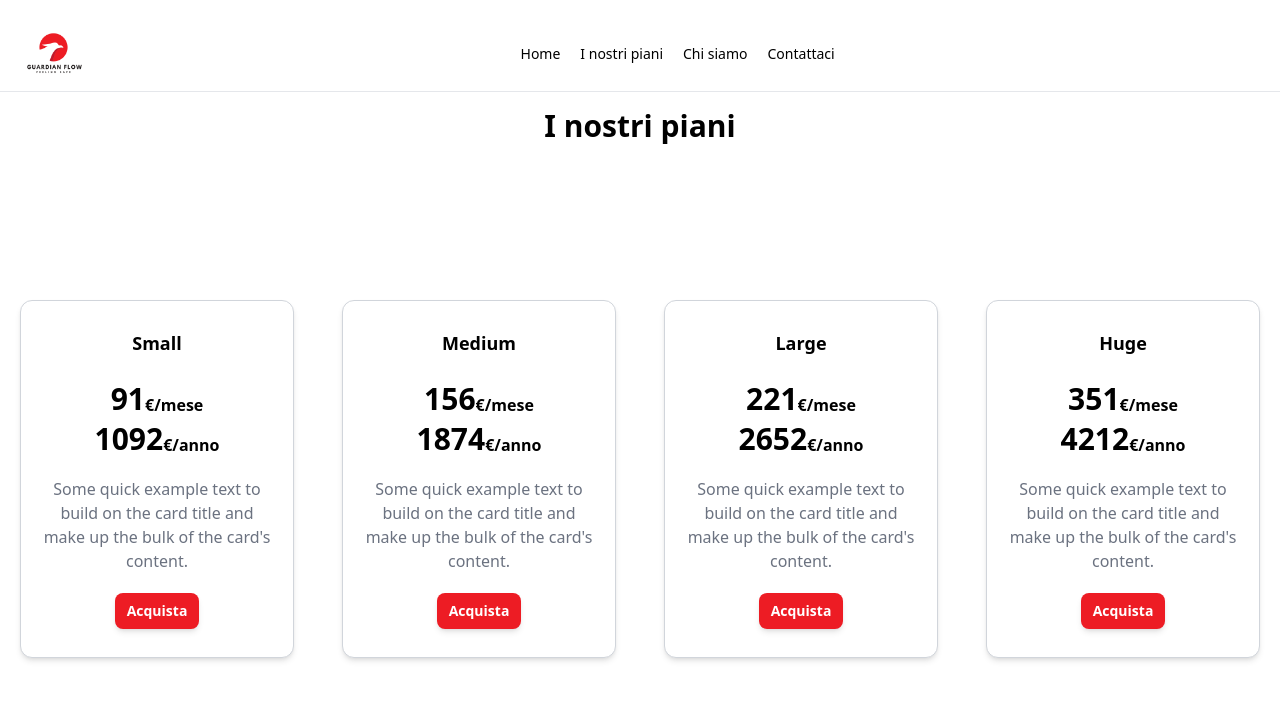
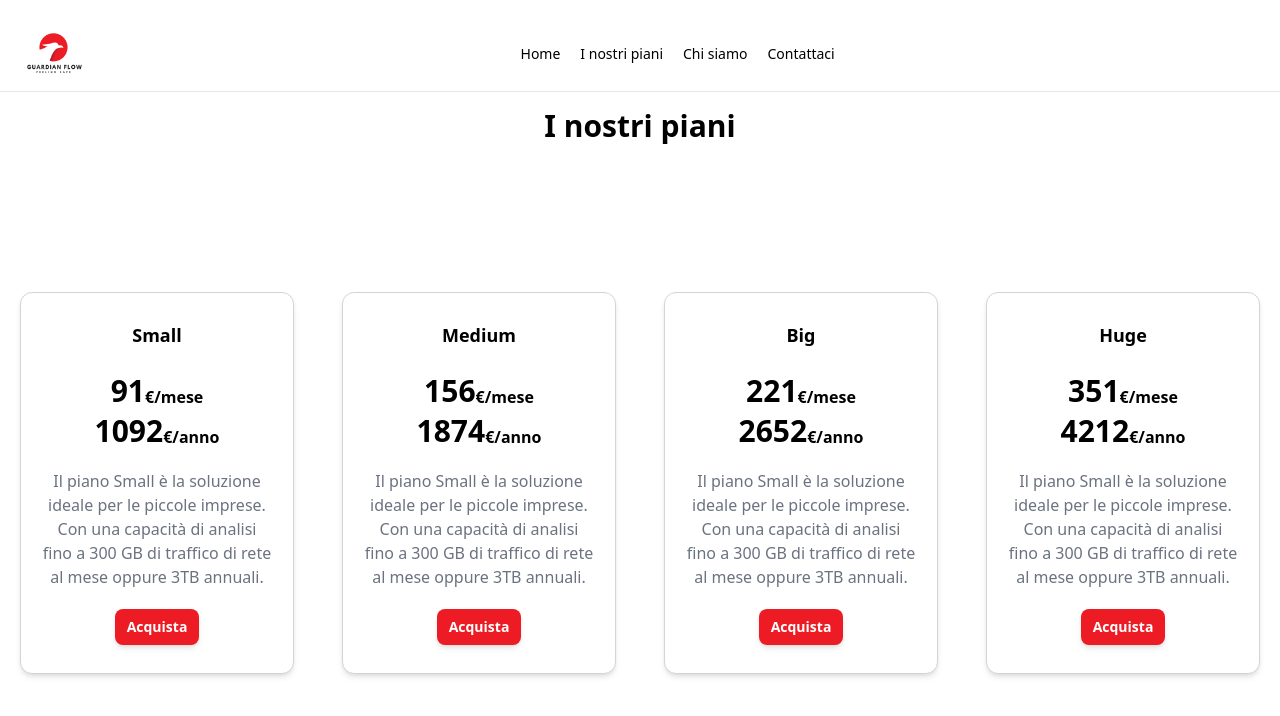
Before and after one commit to mattyx97/guardianflow, a Nuxt app in the folder guardian-flow/: page /piani in a window 1280 px wide. Shown: the top 716 px of the page. Built offline with nearby package versions, Linux system fonts and the light colour scheme.

Commit message:
Refactor CardPiano component and update piani.vue

```diff
--- a/guardian-flow/components/CardPiano.vue
+++ b/guardian-flow/components/CardPiano.vue
@@ -9,9 +9,9 @@ const props = defineProps<{
 
 <template>
   <div
-    class="flex flex-col mt-[10%] md:w-full max-w-[250px] lg:max-w-[300px] py-2 bg-white group hover:text-white border border-gray-300 shadow-md rounded-xl transition duration-500 ease-in-out transform hover:-translate-y-1 hover:scale-110 hover:bg-[#ED1C24]"
+    class="flex flex-col md:w-full max-w-[250px] lg:max-w-[300px] py-2 bg-white group hover:text-white border border-gray-300 shadow-md rounded-xl transition duration-500 ease-in-out transform hover:-translate-y-1 hover:scale-110 hover:bg-[#ED1C24]"
   >
-    <div class="p-4 lg:p-5 text-center ">
+    <div class="p-4 lg:p-5 text-center">
       <h3 class="text-lg font-bold">{{ $props.title }}</h3>
       <div class="flex flex-col items-center text-center mt-5">
         <div class="flex flex-row items-end">
@@ -23,12 +23,13 @@ const props = defineProps<{
           <p class="font-bold">€/anno</p>
         </div>
       </div>
-      <p class=" text-gray-500 mt-5 group-hover:text-white">
-        Some quick example text to build on the card title and make up the bulk
-        of the card's content.
+      <p class="text-gray-500 mt-5 group-hover:text-white">
+        Il piano Small è la soluzione ideale per le piccole imprese. Con una
+        capacità di analisi fino a 300 GB di traffico di rete al mese oppure 3TB
+        annuali.
       </p>
       <a
-        class="inline-flex items-center shadow-md group-hover:text-black justify-center px-3 py-2 mt-5 text-sm font-semibold transition duration-150 rounded-lg  group-hover:bg-white text-white bg-[#ED1C24] gap-x-2 !cursor-pointer"
+        class="inline-flex items-center shadow-md group-hover:text-black justify-center px-3 py-2 mt-5 text-sm font-semibold transition duration-150 rounded-lg group-hover:bg-white text-white bg-[#ED1C24] gap-x-2 !cursor-pointer"
       >
         Acquista
       </a>
--- a/guardian-flow/pages/piani.vue
+++ b/guardian-flow/pages/piani.vue
@@ -31,10 +31,27 @@ const Piano = [
   <div class="text-center">
     <h1 class="text-3xl font-bold">I nostri piani</h1>
   </div>
-  <div class="flex flex-col gap-12 mt-3 p-5 md:flex-row justify-center items-center">
+  <div
+    class="flex flex-col gap-12 mt-[10%] p-5 md:flex-row justify-center items-center"
+  >
     <CardPiano title="Small" :priceMese="91" :priceAnno="1092" />
-    <CardPiano title="Medium" description="ciao" :priceMese="156" :priceAnno="1874" />
-    <CardPiano title="Large" description="ciao"  :priceMese="221" :priceAnno="2652"/>
-    <CardPiano title="Huge" description="ciao" :priceMese="351" :priceAnno="4212                            " />
+    <CardPiano
+      title="Medium"
+      description="ciao"
+      :priceMese="156"
+      :priceAnno="1874"
+    />
+    <CardPiano
+      title="Big"
+      description="ciao"
+      :priceMese="221"
+      :priceAnno="2652"
+    />
+    <CardPiano
+      title="Huge"
+      description="ciao"
+      :priceMese="351"
+      :priceAnno="4212"
+    />
   </div>
 </template>
```
